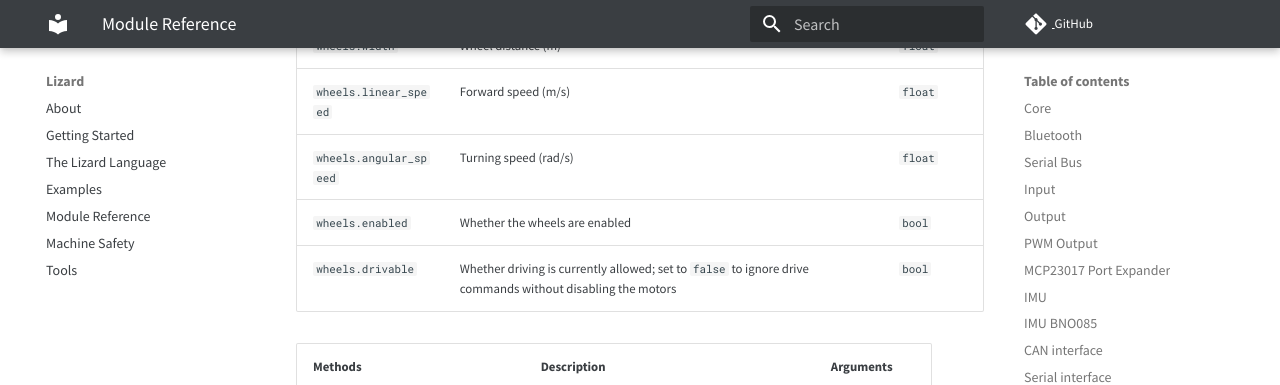
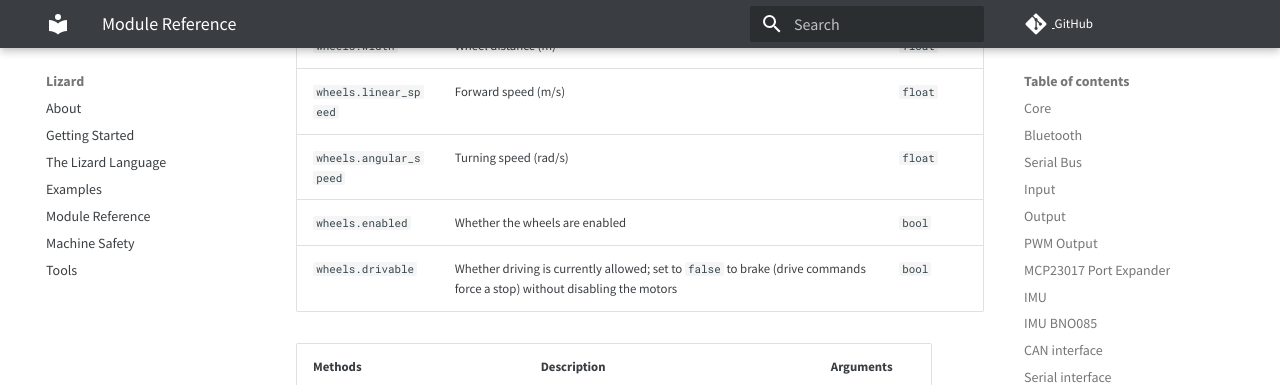
Before and after one commit to zauberzeug/lizard, an MkDocs documentation site: the page built from docs/module_reference.md, in a window 1280 px wide and 900 px high, scrolled down 17467 px. Shown: the top 385 px of the window. Built offline with MkDocs 1.6.1 and Material for MkDocs 9.7.7, drawn with Linux system fonts in a browser that asks for light colours; comment, search, counter and statistics services are not loaded; some of the changed text lies outside the part shown.

Commit message:
Brake instead of ignoring when not drivable
A non-drivable gate must not just ignore speed()/power(): the drive loop
streams commands continuously, so ignoring them holds the last commanded speed
and the robot keeps moving. While enabled but not drivable, force the motors to
0 so the stream brakes the robot to a stop. Motors stay enabled and resume once
drivable is true again.

```diff
--- a/docs/module_reference.md
+++ b/docs/module_reference.md
@@ -524,13 +524,13 @@ The ODrive wheels module combines two ODrive motors and provides odometry and st
 | ----------------------------------------------- | ------------------------ | ------------------------ |
 | `wheels = ODriveWheels(left_motor, left_motor)` | Two ODrive motor modules | two ODrive motor modules |
 
-| Properties             | Description                                                                                                | Data type |
-| ---------------------- | ---------------------------------------------------------------------------------------------------------- | --------- |
-| `wheels.width`         | Wheel distance (m)                                                                                         | `float`   |
-| `wheels.linear_speed`  | Forward speed (m/s)                                                                                        | `float`   |
-| `wheels.angular_speed` | Turning speed (rad/s)                                                                                      | `float`   |
-| `wheels.enabled`       | Whether the wheels are enabled                                                                             | `bool`    |
-| `wheels.drivable`      | Whether driving is currently allowed; set to `false` to ignore drive commands without disabling the motors | `bool`    |
+| Properties             | Description                                                                                                              | Data type |
+| ---------------------- | ------------------------------------------------------------------------------------------------------------------------ | --------- |
+| `wheels.width`         | Wheel distance (m)                                                                                                       | `float`   |
+| `wheels.linear_speed`  | Forward speed (m/s)                                                                                                      | `float`   |
+| `wheels.angular_speed` | Turning speed (rad/s)                                                                                                    | `float`   |
+| `wheels.enabled`       | Whether the wheels are enabled                                                                                           | `bool`    |
+| `wheels.drivable`      | Whether driving is currently allowed; set to `false` to brake (drive commands force a stop) without disabling the motors | `bool`    |
 
 | Methods                         | Description                                     | Arguments        |
 | ------------------------------- | ----------------------------------------------- | ---------------- |
@@ -664,14 +664,14 @@ The RoboClaw wheels module combines two RoboClaw motors and provides odometry an
 | ------------------------------------------------- | --------------------- | -------------------------- |
 | `wheels = RoboClawWheels(left_motor, left_motor)` | left and right motors | two RoboClaw motor modules |
 
-| Properties             | Description                                                                                                | Data type |
-| ---------------------- | ---------------------------------------------------------------------------------------------------------- | --------- |
-| `wheels.width`         | Wheel distance (m)                                                                                         | `float`   |
-| `wheels.linear_speed`  | Forward speed (m/s)                                                                                        | `float`   |
-| `wheels.angular_speed` | Turning speed (rad/s)                                                                                      | `float`   |
-| `wheels.m_per_tick`    | Meters per encoder tick                                                                                    | `float`   |
-| `wheels.enabled`       | Whether motors react to commands                                                                           | `bool`    |
-| `wheels.drivable`      | Whether driving is currently allowed; set to `false` to ignore drive commands without disabling the motors | `bool`    |
+| Properties             | Description                                                                                                              | Data type |
+| ---------------------- | ------------------------------------------------------------------------------------------------------------------------ | --------- |
+| `wheels.width`         | Wheel distance (m)                                                                                                       | `float`   |
+| `wheels.linear_speed`  | Forward speed (m/s)                                                                                                      | `float`   |
+| `wheels.angular_speed` | Turning speed (rad/s)                                                                                                    | `float`   |
+| `wheels.m_per_tick`    | Meters per encoder tick                                                                                                  | `float`   |
+| `wheels.enabled`       | Whether motors react to commands                                                                                         | `bool`    |
+| `wheels.drivable`      | Whether driving is currently allowed; set to `false` to brake (drive commands force a stop) without disabling the motors | `bool`    |
 
 | Methods                         | Description                                     | Arguments        |
 | ------------------------------- | ----------------------------------------------- | ---------------- |
@@ -994,13 +994,13 @@ The DunkerWheels module combines two DunkerMotor modules and provides odometry a
 | ------------------------------------------------ | --------------------- | ----------------------- |
 | `wheels = DunkerWheels(left_motor, right_motor)` | left and right motors | two DunkerMotor modules |
 
-| Properties             | Description                                                                                                | Data type |
-| ---------------------- | ---------------------------------------------------------------------------------------------------------- | --------- |
-| `wheels.width`         | Wheel distance (m)                                                                                         | `float`   |
-| `wheels.linear_speed`  | Forward speed (m/s)                                                                                        | `float`   |
-| `wheels.angular_speed` | Turning speed (rad/s)                                                                                      | `float`   |
-| `wheels.enabled`       | Whether the wheels are enabled                                                                             | `bool`    |
-| `wheels.drivable`      | Whether driving is currently allowed; set to `false` to ignore drive commands without disabling the motors | `bool`    |
+| Properties             | Description                                                                                                              | Data type |
+| ---------------------- | ------------------------------------------------------------------------------------------------------------------------ | --------- |
+| `wheels.width`         | Wheel distance (m)                                                                                                       | `float`   |
+| `wheels.linear_speed`  | Forward speed (m/s)                                                                                                      | `float`   |
+| `wheels.angular_speed` | Turning speed (rad/s)                                                                                                    | `float`   |
+| `wheels.enabled`       | Whether the wheels are enabled                                                                                           | `bool`    |
+| `wheels.drivable`      | Whether driving is currently allowed; set to `false` to brake (drive commands force a stop) without disabling the motors | `bool`    |
 
 | Methods                         | Description                                     | Arguments        |
 | ------------------------------- | ----------------------------------------------- | ---------------- |
```
Also changed, not shown: 4 other files.
